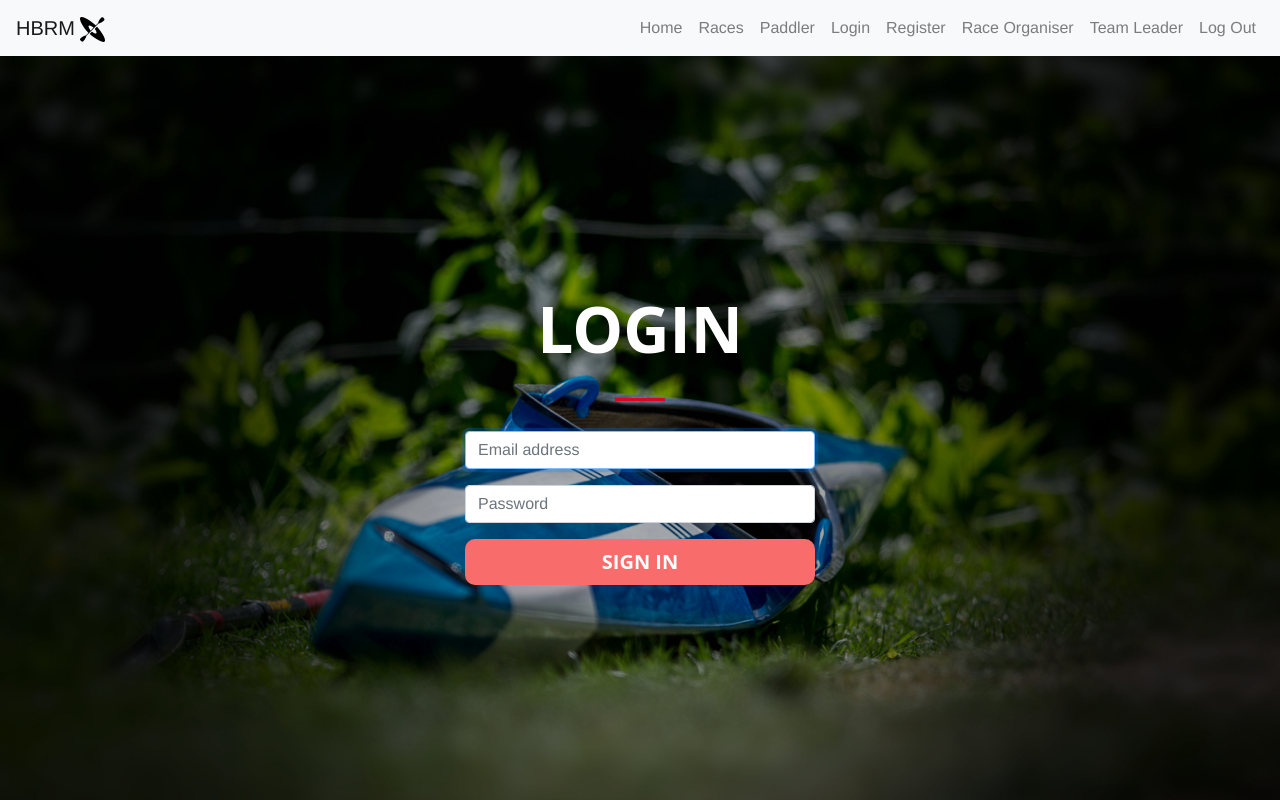
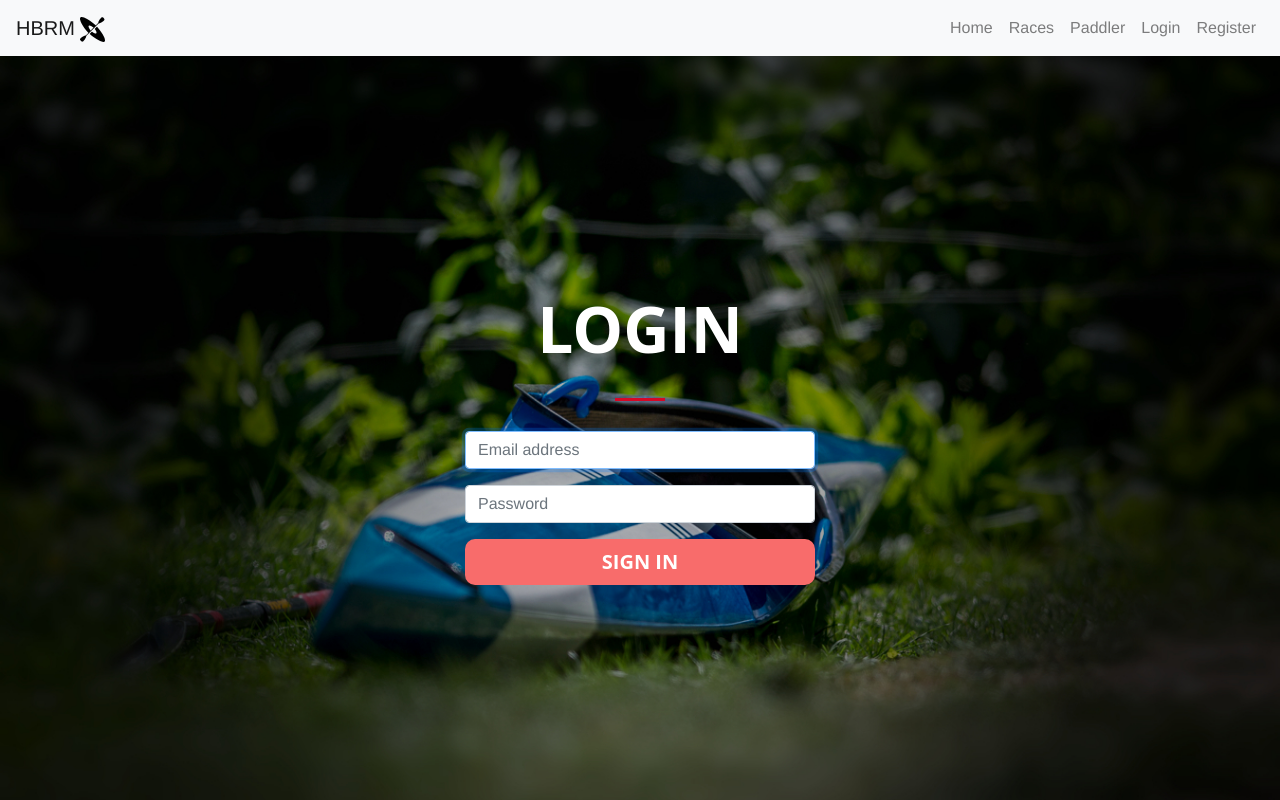
Before and after one commit to mParkesy/Kayak-Entries-and-Result-System-Vue, a Vue app in the folder spa/: page /#/login in a window 1280 px wide. Built offline with nearby package versions, Linux system fonts and the light colour scheme; what vue-sweetalert would draw is missing.

Commit message:
Changes to checking if organiser for navbar

```diff
--- a/spa/src/components/Login.vue
+++ b/spa/src/components/Login.vue
@@ -58,10 +58,12 @@
                 }
                 else {
                   if(is_organiser === 1){
-                    this.$router.push('raceorganiser');
+                    window.location = "/raceorganiser";
+                    //this.$router.push('raceorganiser');
                   }
                   else {
-                    this.$router.push('teamleader');
+                    window.location = "/teamleader";
+                    //this.$router.push('teamleader');
                   }
                 }
               }
--- a/spa/src/components/NavBar.vue
+++ b/spa/src/components/NavBar.vue
@@ -1,11 +1,9 @@
 <template>
-  <b-navbar toggleable="md" type="light" variant="light" top>
+  <b-navbar toggleable="lg" type="light" variant="light" top>
+    <b-navbar-brand v-bind:to="'/'">HBRM <img src="../assets/img/canoe.svg" alt="Canoe" style="width: 25px; height: 25px;"/></b-navbar-brand>
+    <b-navbar-toggle target="nav_collapse"></b-navbar-toggle>
 
-    <b-navbar-toggle target="nav_collapse" ></b-navbar-toggle>
-
-    <b-navbar-brand v-bind:to="'/'">HBRM <img src="../assets/img/canoe.svg" alt="Canoe" style="width: 25px; height: 25px;"/></b-navbar-brand>
-
-    <b-collapse is-nav id="nav_collapse" >
+    <b-collapse is-nav id="nav_collapse">
 
 
       <!-- Right aligned nav items -->
@@ -13,11 +11,11 @@
         <b-nav-item v-bind:to="{ name: 'home'}">Home</b-nav-item>
           <b-nav-item v-bind:to="{ name: 'races'}">Races</b-nav-item>
         <b-nav-item v-bind:to="{ name: 'paddler'}">Paddler</b-nav-item>
-        <b-nav-item v-bind:to="{ name: 'login'}">Login</b-nav-item>
-        <b-nav-item v-bind:to="{ name: 'register'}">Register</b-nav-item>
-        <b-nav-item v-bind:to="{ name: 'raceorganiser'}">Race Organiser</b-nav-item>
-        <b-nav-item v-bind:to="{ name: 'teamleader'}">Team Leader</b-nav-item>
-        <b-nav-item v-on:click="logout">Log Out</b-nav-item>
+        <b-nav-item v-if="normal" v-bind:to="{ name: 'login'}">Login</b-nav-item>
+        <b-nav-item v-if="normal" v-bind:to="{ name: 'register'}">Register</b-nav-item>
+        <b-nav-item v-if="organiser" v-bind:to="{ name: 'raceorganiser'}">Race Organiser</b-nav-item>
+        <b-nav-item v-if="teamleader" v-bind:to="{ name: 'teamleader'}">Team Leader</b-nav-item>
+        <b-nav-item v-if="teamleader || organiser" v-on:click="logout">Log Out</b-nav-item>
       </b-navbar-nav>
 
     </b-collapse>
@@ -47,13 +45,16 @@
               .then(response => {
                 let organiser_check = response.data.response[0];
                 console.log(organiser_check);
-                if(organiser_check.organiser > 0) {
+                if(organiser_check.account == 1) {
                   _this.organiser = true;
                   _this.normal = false;
                 } else if(organiser_check.account == 0) {
                   _this.teamleader = true;
                   _this.normal = false;
-                }
+                } else if(organiser_check.account == 2) {
+                  _this.teamleader = true;
+                  _this.organiser = true;
+                  _this.normal = false;                }
               })
               .catch(error => {
                 _this.$swal("Error","Failed to authenticate user, you might need to login again", "error")
--- a/spa/src/router/index.js
+++ b/spa/src/router/index.js
@@ -93,10 +93,10 @@ router.beforeEach((to, from, next) => {
         userID : user.userID
       })
         .then(response => {
-          is_organiser = response.data.response[0].organiser;
+          is_organiser = response.data.response[0].account;
           console.log(is_organiser);
           if(to.matched.some(record => record.meta.is_organiser)) {
-            if(is_organiser === 1){
+            if(is_organiser > 0){
               next()
             }
             else{
```
